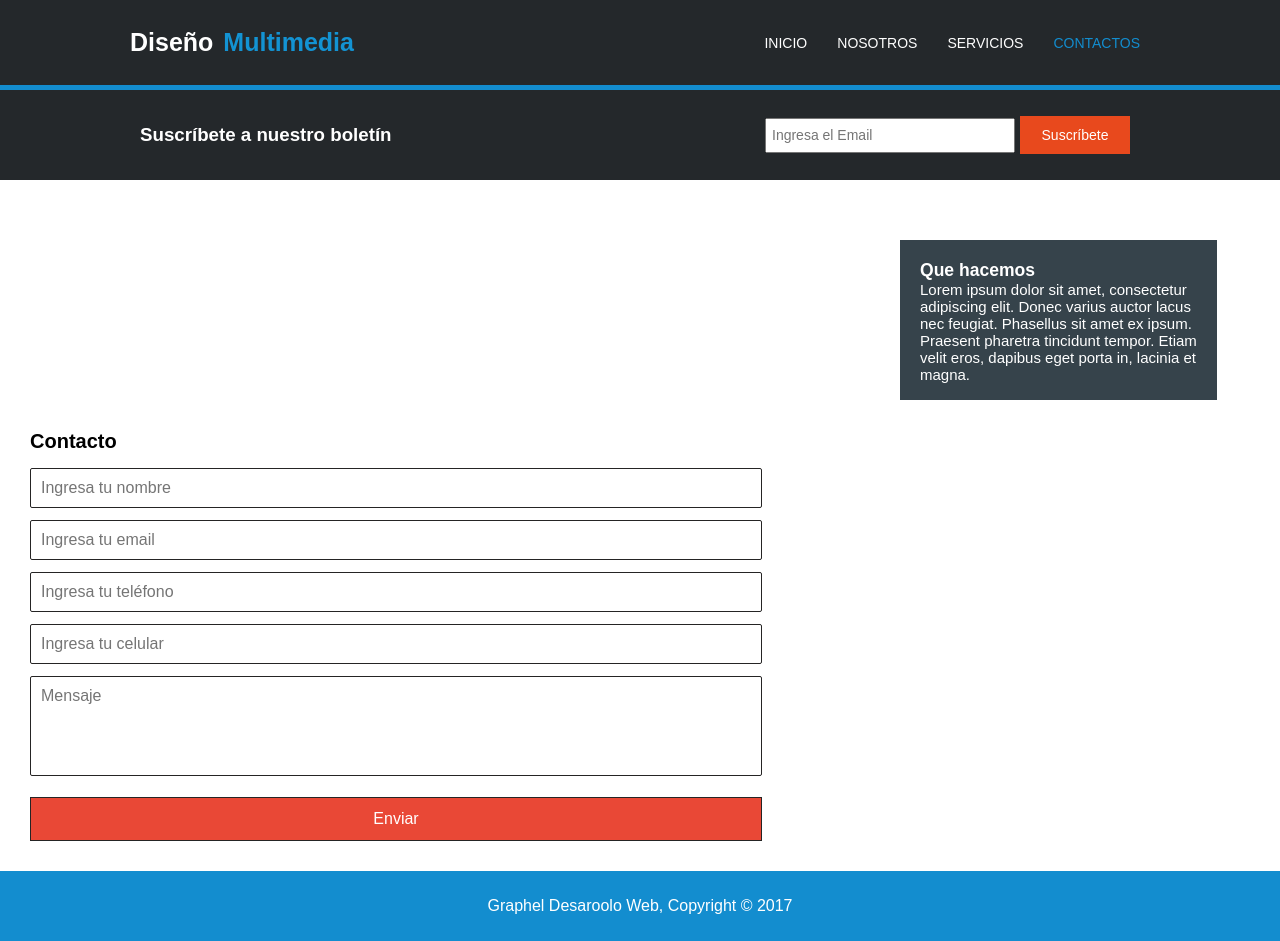
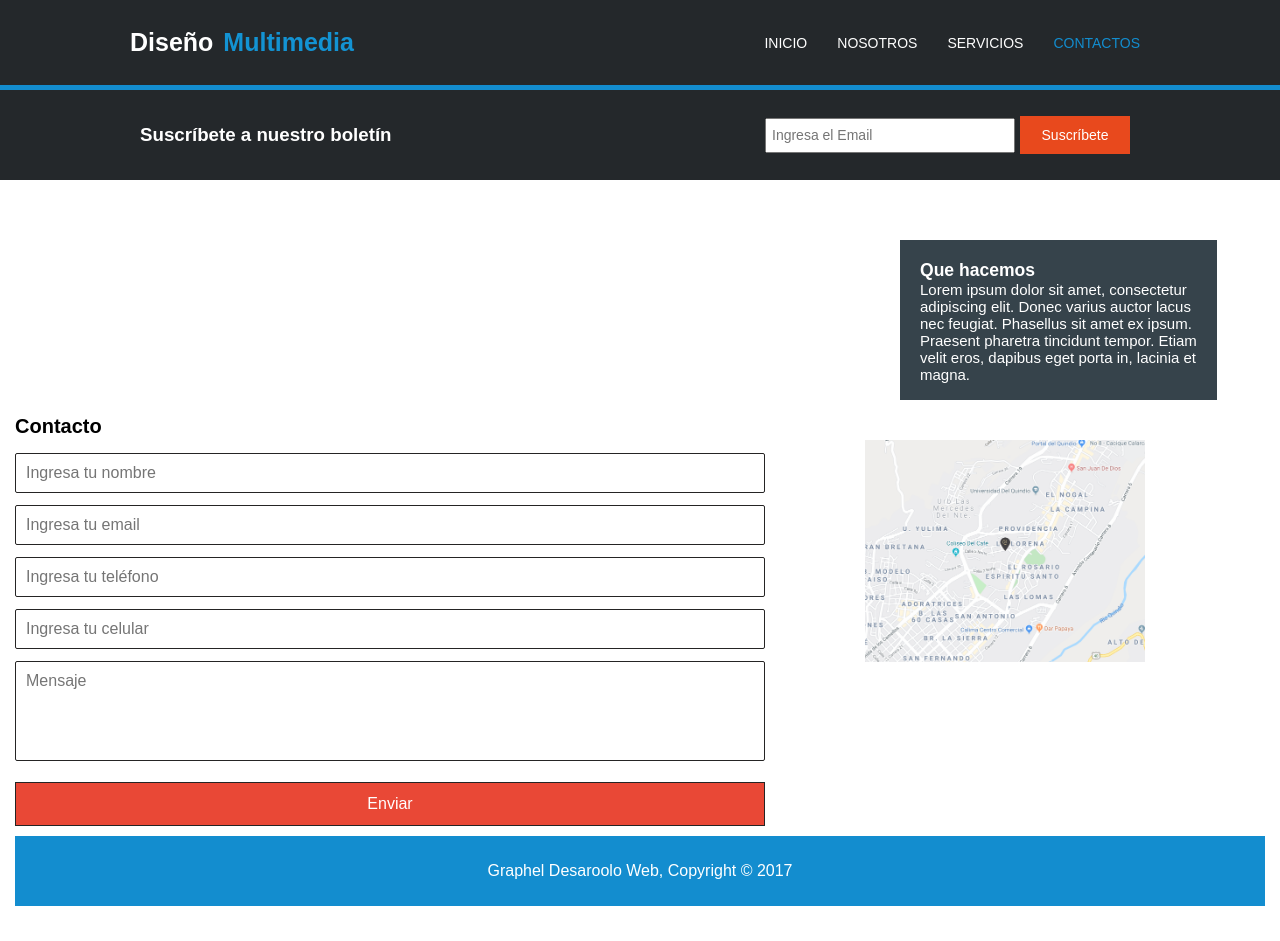
Before and after one commit to LeidyMaingualDev/ProyectoGraphel, a plain HTML site: page assets/contacto.html in a window 1280 px wide. Drawn offline with Linux system fonts and the light colour scheme.

Commit message:
Actualización imagenes

```diff
--- a/assets/contacto.html
+++ b/assets/contacto.html
@@ -42,6 +42,9 @@
             <p>magna.</p>
         </article>
     </section>
+    <div class="imagen3">
+        <img src="../images/images/mapaGoogle.png" alt="mapa">
+    </div>
     <div class="formulario">
         <h3>Contacto</h3>
         <form>
@@ -52,8 +55,6 @@
             <textarea placeholder="Mensaje" name="mensaje"></textarea>
             <button type="submit">Enviar</button>
         </form>
-
-    </div>
        <footer>
         <p>Graphel Desaroolo Web, Copyright &copy; 2017</p>
     </footer>
--- a/estilos/style.css
+++ b/estilos/style.css
@@ -4,7 +4,9 @@
     box-sizing: border-box;
     font-family: Arial, sans-serif;
 }
-
+body{
+    position: relative;
+}
 /*Estilos del header*/
 header {
     background-color: rgb(36, 40, 43);
@@ -277,9 +279,8 @@ footer {
 
 
 .formulario {
-    margin-top: 10px;
     margin: 10px;
-    padding: 20px;
+    padding: 5px;
 }
 
 
@@ -341,3 +342,18 @@ footer {
 .texto8 p {
     color: white;
 }
+.imagen3 {
+    position: absolute;
+    top: 420px;
+    right: 115px;
+    width: 25%;
+    padding: 20px;
+    box-sizing: border-box;
+}
+
+.imagen3 img {
+    display: block;
+    max-width: 100%;
+    margin: 0 auto;
+    height: auto;
+}
```
Lines whose indentation alone changed are shown as unchanged.
